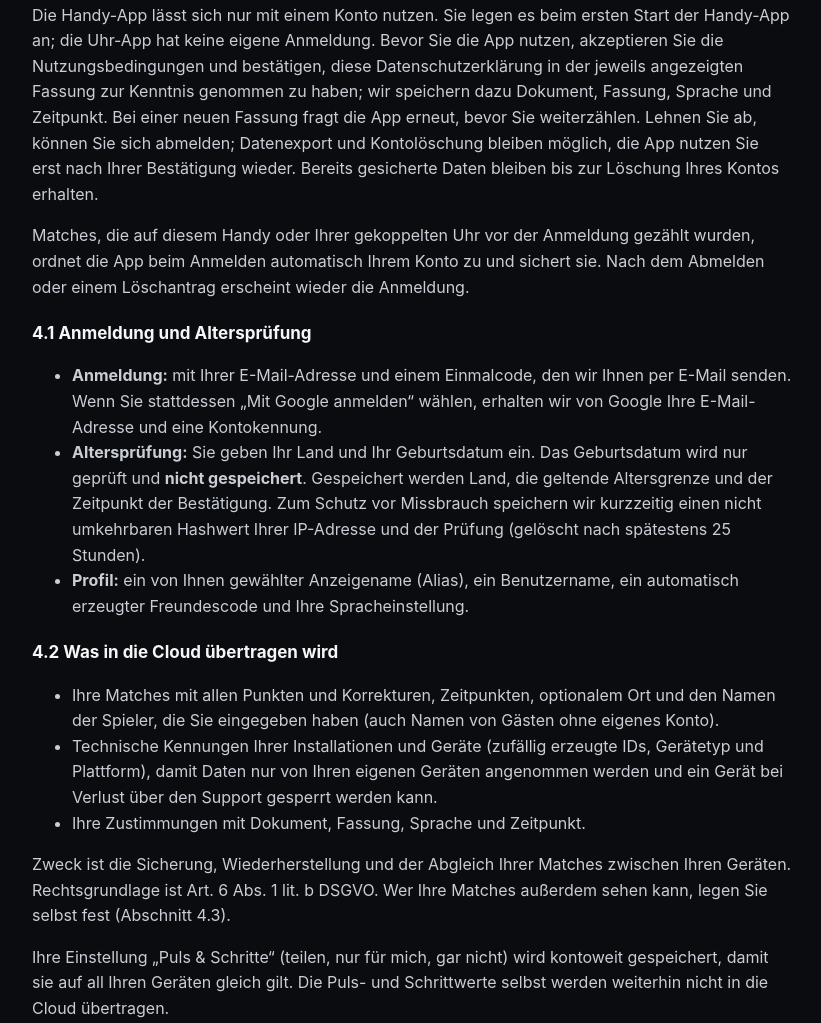
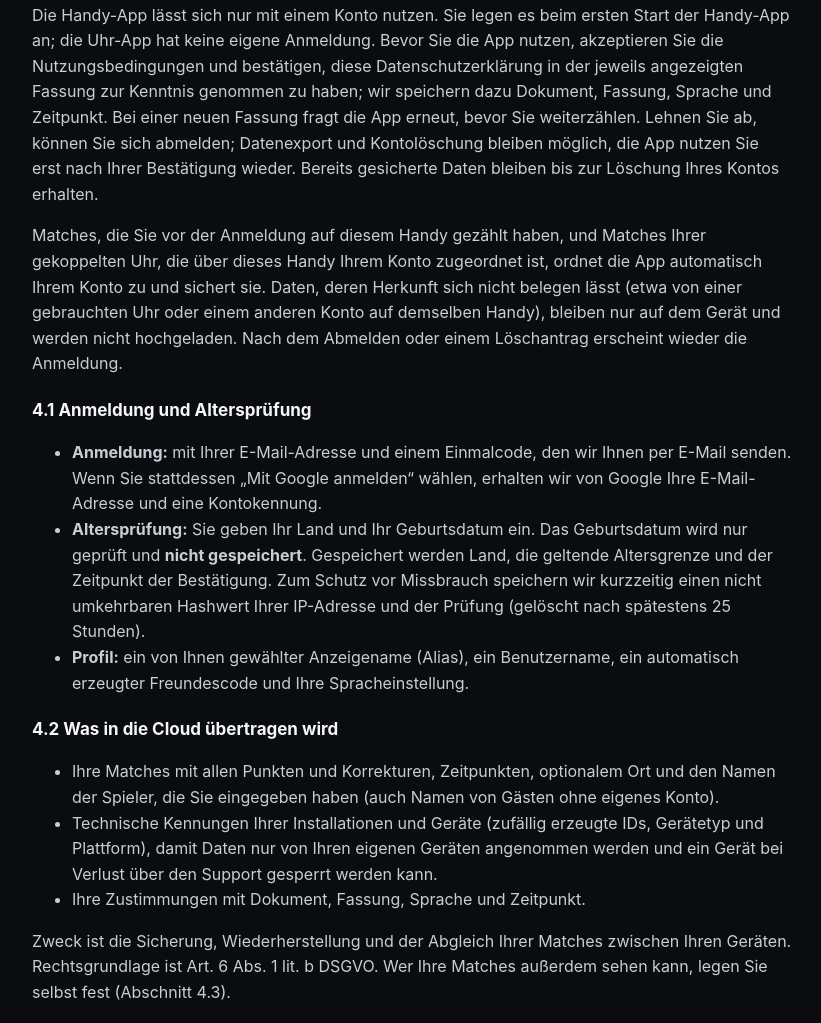
Before and after one commit to thealextd1337-spec/racketone, a plain HTML site: page site/app-datenschutz.html in a window 1280 px wide. Shown: the part 2230-3253 px from the top of the page, without its empty margins (228-1049 px from the left). Drawn offline with Linux system fonts and the light colour scheme.

Commit message:
Datenschutzerklärung 5: automatische Zuordnung präzisiert
- nur nachweislich eigene Daten (Handy vor der Anmeldung, über das Handy
  zugeordnete Uhr) werden automatisch gesichert; Daten ohne belegte
  Herkunft bleiben auf dem Gerät (DE+EN, Fassung noch nicht freigegeben)

Co-Authored-By: Claude Opus 5.5 <noreply@anthropic.com>

```diff
--- a/site/app-datenschutz.html
+++ b/site/app-datenschutz.html
@@ -80,7 +80,7 @@
 
       <h2>4. Konto und Cloud-Sicherung</h2>
       <p>Die Handy-App lässt sich nur mit einem Konto nutzen. Sie legen es beim ersten Start der Handy-App an; die Uhr-App hat keine eigene Anmeldung. Bevor Sie die App nutzen, akzeptieren Sie die Nutzungsbedingungen und bestätigen, diese Datenschutzerklärung in der jeweils angezeigten Fassung zur Kenntnis genommen zu haben; wir speichern dazu Dokument, Fassung, Sprache und Zeitpunkt. Bei einer neuen Fassung fragt die App erneut, bevor Sie weiterzählen. Lehnen Sie ab, können Sie sich abmelden; Datenexport und Kontolöschung bleiben möglich, die App nutzen Sie erst nach Ihrer Bestätigung wieder. Bereits gesicherte Daten bleiben bis zur Löschung Ihres Kontos erhalten.</p>
-      <p>Matches, die auf diesem Handy oder Ihrer gekoppelten Uhr vor der Anmeldung gezählt wurden, ordnet die App beim Anmelden automatisch Ihrem Konto zu und sichert sie. Nach dem Abmelden oder einem Löschantrag erscheint wieder die Anmeldung.</p>
+      <p>Matches, die Sie vor der Anmeldung auf diesem Handy gezählt haben, und Matches Ihrer gekoppelten Uhr, die über dieses Handy Ihrem Konto zugeordnet ist, ordnet die App automatisch Ihrem Konto zu und sichert sie. Daten, deren Herkunft sich nicht belegen lässt (etwa von einer gebrauchten Uhr oder einem anderen Konto auf demselben Handy), bleiben nur auf dem Gerät und werden nicht hochgeladen. Nach dem Abmelden oder einem Löschantrag erscheint wieder die Anmeldung.</p>
 
       <h3>4.1 Anmeldung und Altersprüfung</h3>
       <ul>
```
Also changed, not shown: site/en/app-privacy.html (+1 -1 lines).
